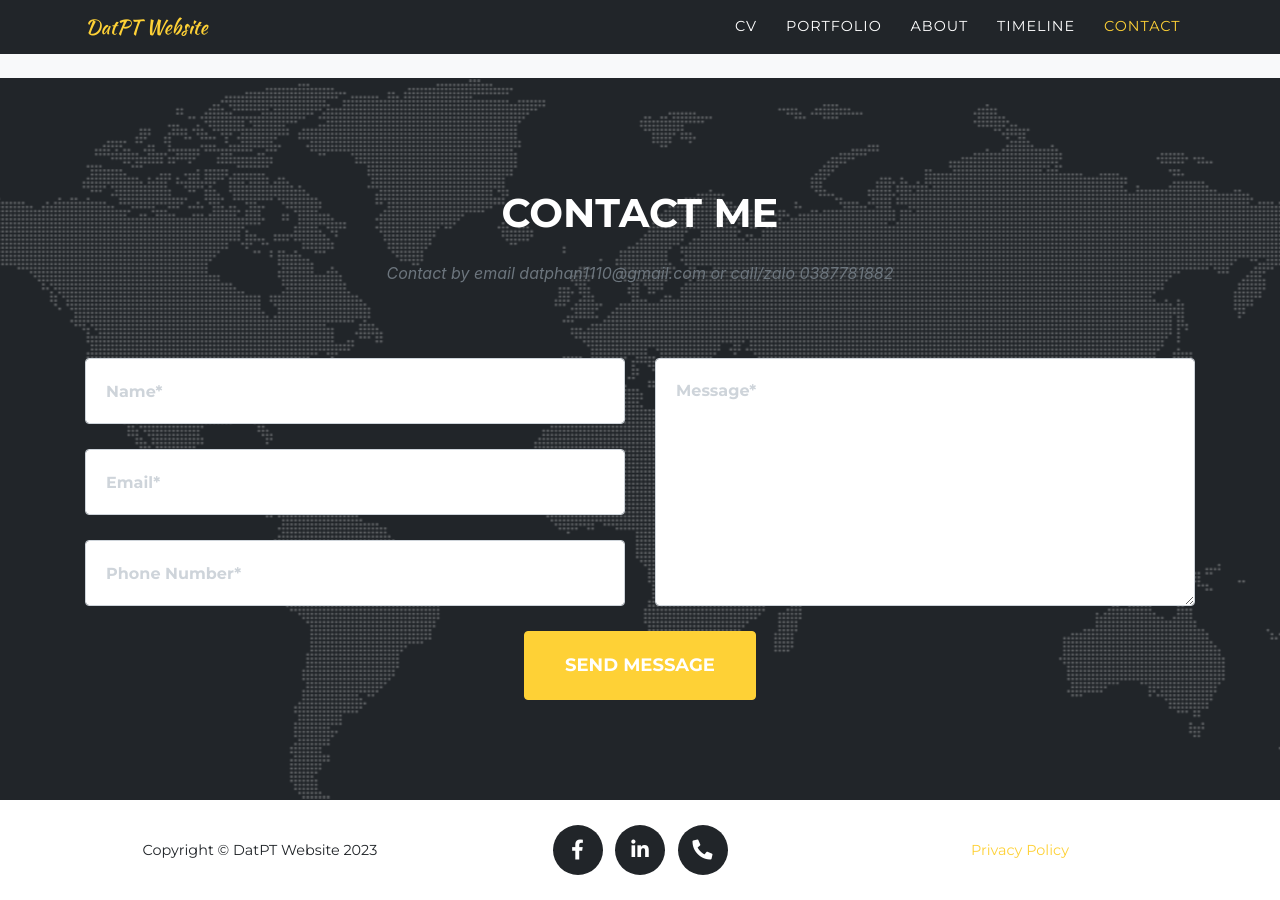
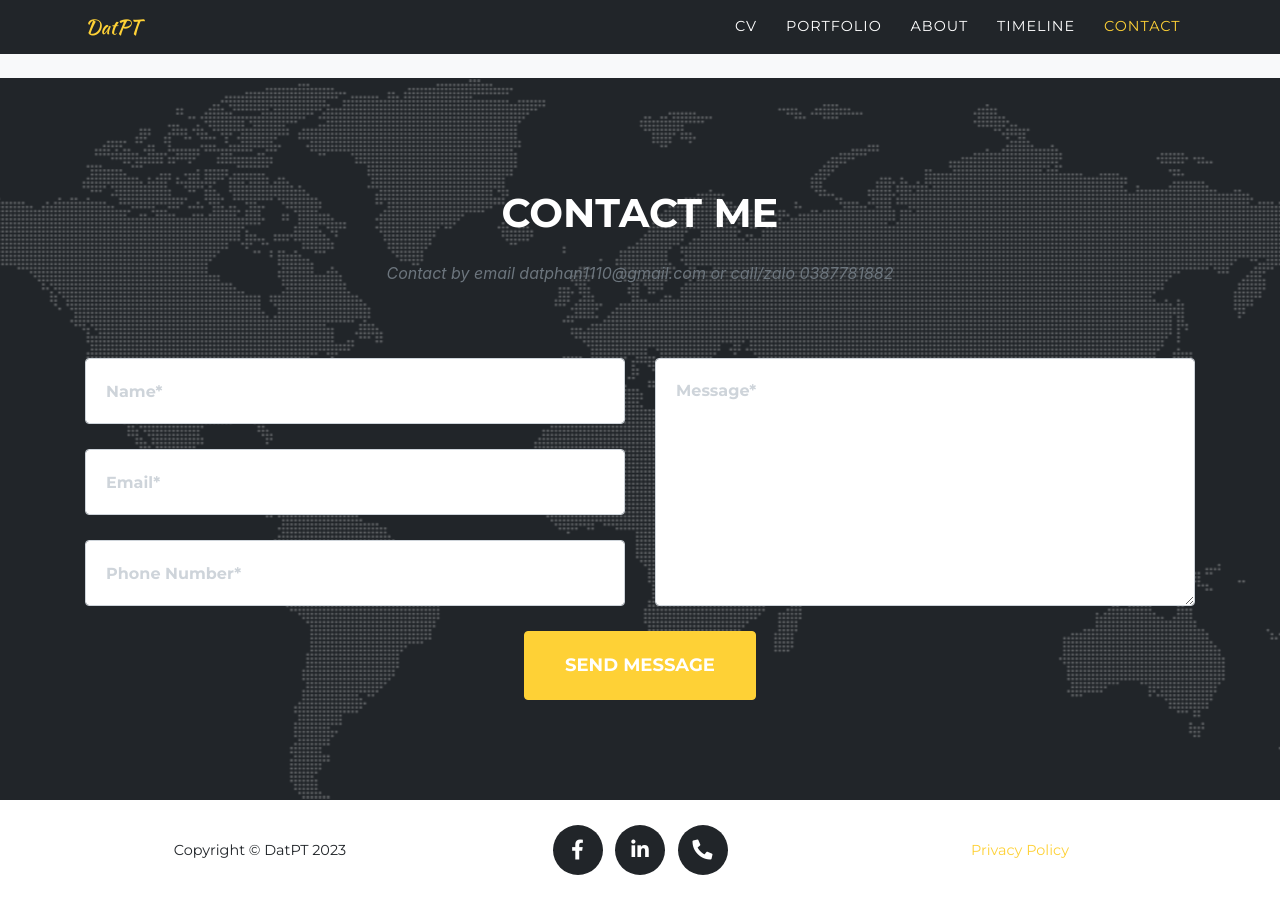
Before and after one commit to datpt-pro/datpt-pro.github.io, a Jekyll site: the page built from index.md, in a window 1280 px wide and 900 px high, scrolled down 3468 px. Built offline with Jekyll 4.4.1, drawn with Linux system fonts in a browser that asks for light colours; some web fonts are replaced.

Commit message:
Update _config.yml

```diff
--- a/_config.yml
+++ b/_config.yml
@@ -16,10 +16,10 @@ theme: jekyll-agency
 url    : "https://datpt-pro.github.io" # the base hostname & protocol for your site, e.g. http://example.com
 baseurl: "/" # the subpath of your site, e.g. /blog
 
-title      : DatPT Website
+title      : DatPT
 email      : datphan1110@gmail.com #this is also the email contact forms will go to
 description: "Dat'portfolio"
-author     : Your Name
+author     : DatPT
 # logo:     #optional, defaults to site title
   # path: assets\img\clients\creative-market.jpg
   # height: 60 #height in px, defaults to 52px
```
